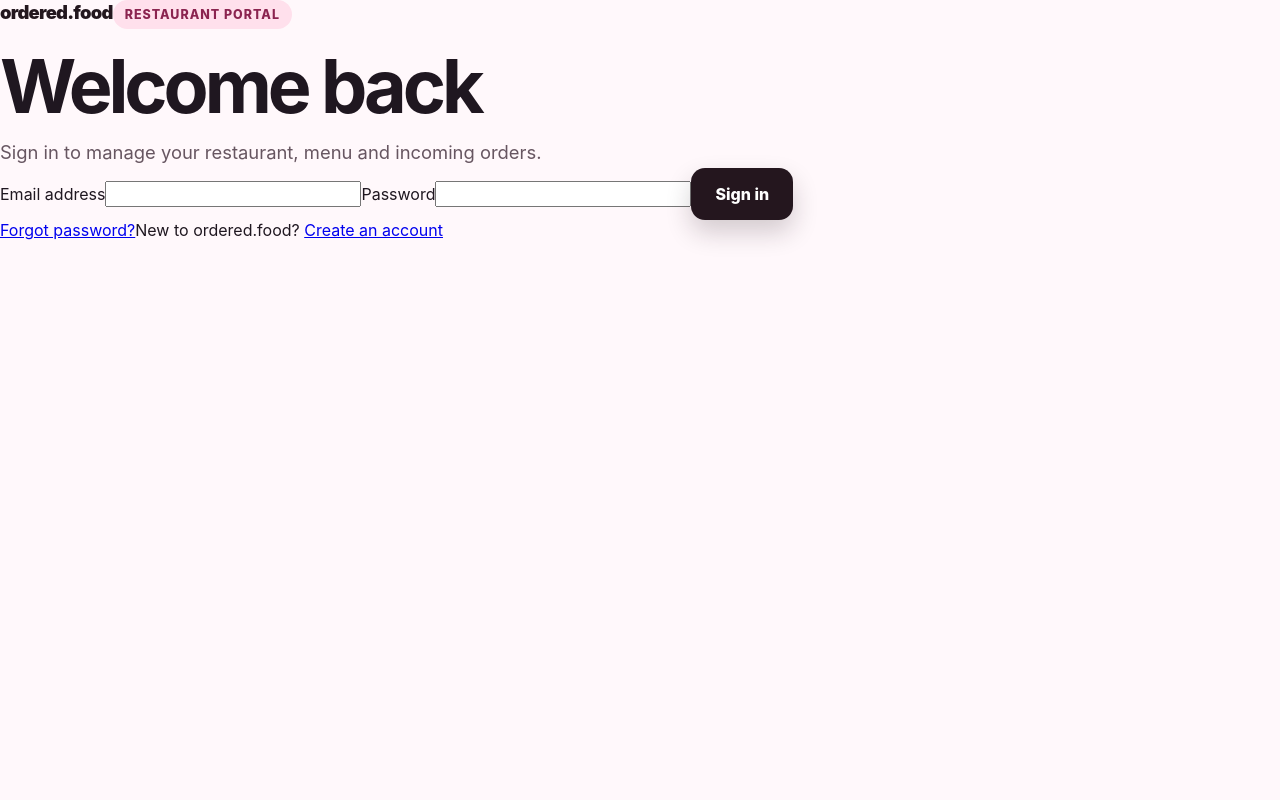
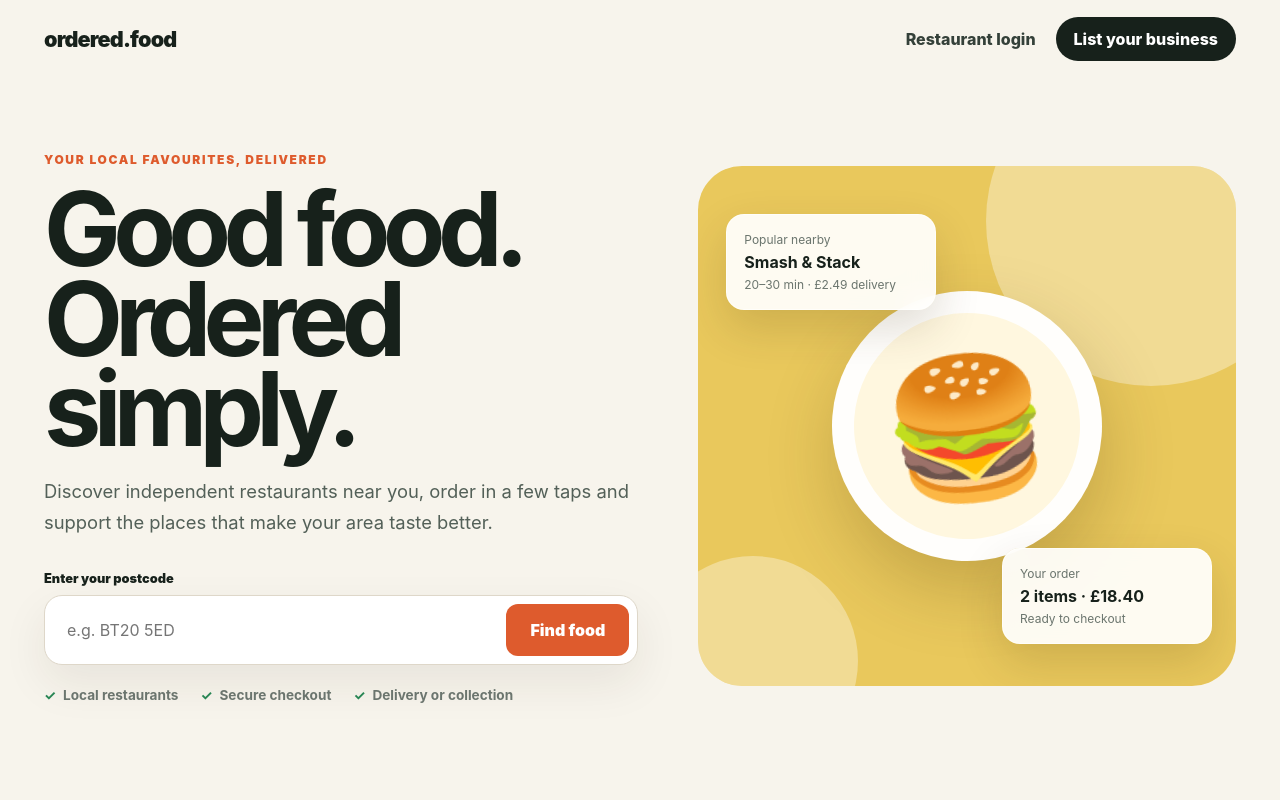
Before and after one commit to MaviUK/refreshabin, a React (Vite) app in the folder apps/restaurant/: page / in a window 1280 px wide. Before the commit this address led to /login. Shown: the top 800 px of the page. Built offline with nearby package versions, Linux system fonts and the light colour scheme; no server answers.

Commit message:
Make homepage customer-facing and add restaurant discovery

```diff
--- a/apps/restaurant/src/App.tsx
+++ b/apps/restaurant/src/App.tsx
@@ -4,6 +4,8 @@ import Register from './auth/Register'
 import ForgotPassword from './auth/ForgotPassword'
 import ResetPassword from './auth/ResetPassword'
 import ProtectedRoute from './components/ProtectedRoute'
+import Home from './home/Home'
+import Restaurants from './discovery/Restaurants'
 import Dashboard from './dashboard/Dashboard'
 import Onboarding from './onboarding/Onboarding'
 import MenuBuilder from './menu/MenuBuilder'
@@ -20,14 +22,11 @@ import KitchenDisplay from './kds/KitchenDisplay'
 import PrinterManagement from './printers/PrinterManagement'
 import PrintHistory from './printers/PrintHistory'
 
-function HomeRedirect() {
-  return <Navigate to="/dashboard" replace />
-}
-
 export default function App() {
   return (
     <Routes>
-      <Route path="/" element={<HomeRedirect />} />
+      <Route path="/" element={<Home />} />
+      <Route path="/restaurants" element={<Restaurants />} />
       <Route path="/r/:slug" element={<Storefront />} />
       <Route path="/r/:slug/checkout" element={<Checkout />} />
       <Route path="/login" element={<Login />} />
@@ -49,7 +48,7 @@ export default function App() {
       <Route path="/delivery-areas" element={<ProtectedRoute><DeliveryAreas /></ProtectedRoute>} />
       <Route path="/delivery-map" element={<ProtectedRoute><DeliveryMap /></ProtectedRoute>} />
 
-      <Route path="*" element={<Navigate to="/dashboard" replace />} />
+      <Route path="*" element={<Navigate to="/" replace />} />
     </Routes>
   )
 }
```
